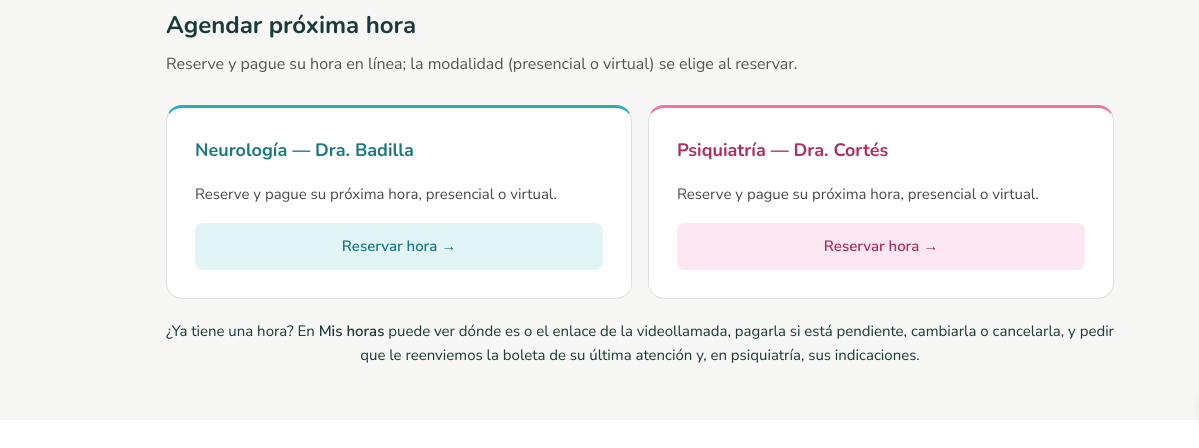
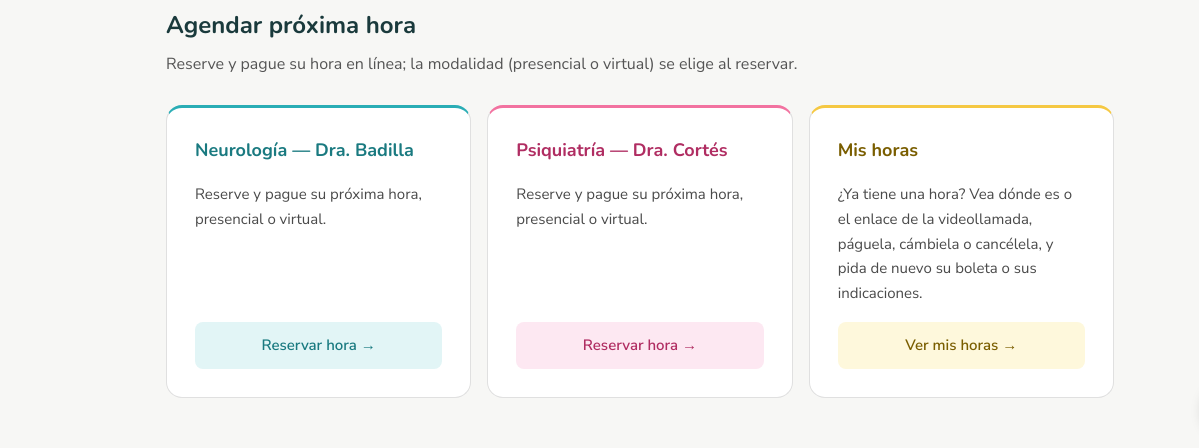
Before and after one commit to camifran/neuropsynfonia-sitio, a plain HTML site: page pacientes.html in a window 1280 px wide. Shown: the part 344-792 px from the top of the page, 0-1199 px from the left. Drawn offline with nearby package versions, Linux system fonts and the light colour scheme.

Commit message:
Para pacientes: «Mis horas» como tercera tarjeta, en amarillo (pedido por Camila el 16-11-2026)
Co-Authored-By: Claude Opus 5.5 <noreply@anthropic.com>

```diff
--- a/pacientes.html
+++ b/pacientes.html
@@ -68,8 +68,12 @@
         <div class="qa-desc">Reserve y pague su próxima hora, presencial o virtual.</div>
         <a href="reservar.html?doctora=cortes" class="btn-reserva btn-reserva-r" style="text-align:center">Reservar hora →</a>
       </div>
+      <div class="quickaccess-card qa-mis">
+        <div class="qa-label" style="color:var(--gold-d)">Mis horas</div>
+        <div class="qa-desc">¿Ya tiene una hora? Vea dónde es o el enlace de la videollamada, páguela, cámbiela o cancélela, y pida de nuevo su boleta o sus indicaciones.</div>
+        <a href="reservar.html?mis" class="btn-reserva btn-reserva-g" style="text-align:center">Ver mis horas →</a>
+      </div>
     </div>
-    <p style="text-align:center;margin-top:20px;font-size:15px">¿Ya tiene una hora? En <a href="reservar.html?mis" style="font-weight:600">Mis horas</a> puede ver dónde es o el enlace de la videollamada, pagarla si está pendiente, cambiarla o cancelarla, y pedir que le reenviemos la boleta de su última atención y, en psiquiatría, sus indicaciones.</p>
   </div>
 </section>
 
--- a/style.css
+++ b/style.css
@@ -105,6 +105,8 @@ a { color: inherit; text-decoration: none; }
 .quickaccess-card { background: #fff; border-radius: 16px; border: 0.5px solid var(--border); padding: 28px; display: flex; flex-direction: column; gap: 16px; }
 .qa-new { border-top: 3px solid var(--teal); }
 .qa-existing { border-top: 3px solid var(--rosa); }
+.qa-mis { border-top: 3px solid var(--gold); }
+.quickaccess-card .btn-reserva { margin-top: auto; }
 .qa-label { font-family: var(--font-heading); font-size: 18px; font-weight: 700; color: var(--dark); }
 .qa-desc { font-size: 15px; color: var(--text-muted); line-height: 1.65; }
 .qa-sublink { font-size: 14px; color: #aaa; }
@@ -190,6 +192,7 @@ a { color: inherit; text-decoration: none; }
 .btn-reserva:hover { opacity: 0.85; }
 .btn-reserva-t { background: var(--teal-l); color: var(--teal-d); }
 .btn-reserva-r { background: var(--rosa-l); color: var(--rosa-d); }
+.btn-reserva-g { background: var(--gold-l); color: var(--gold-d); }
 .reserva-nota { font-size: 13px; color: #888; margin-top: 4px; line-height: 1.5; }
 
 /* CONSULTAS */
```
